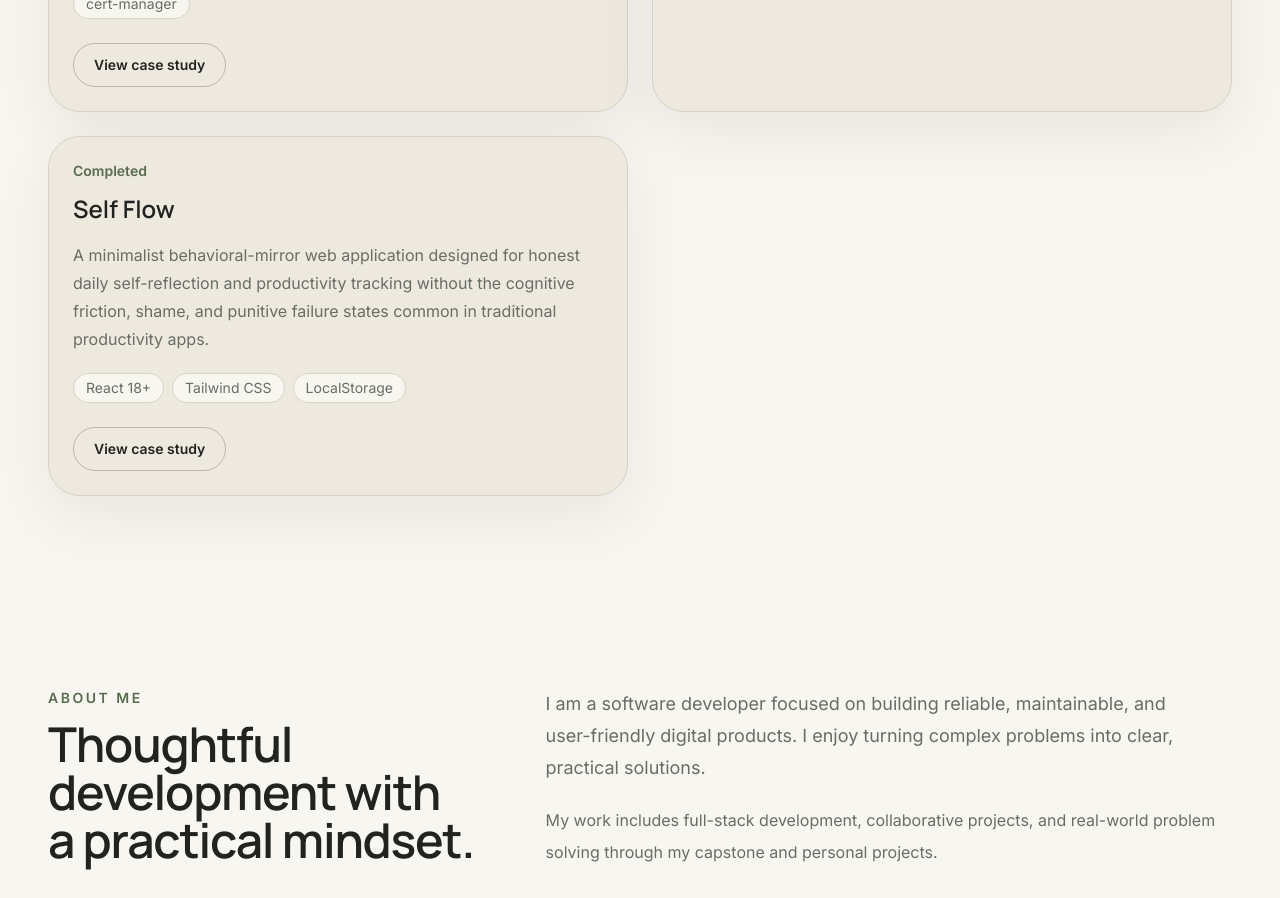
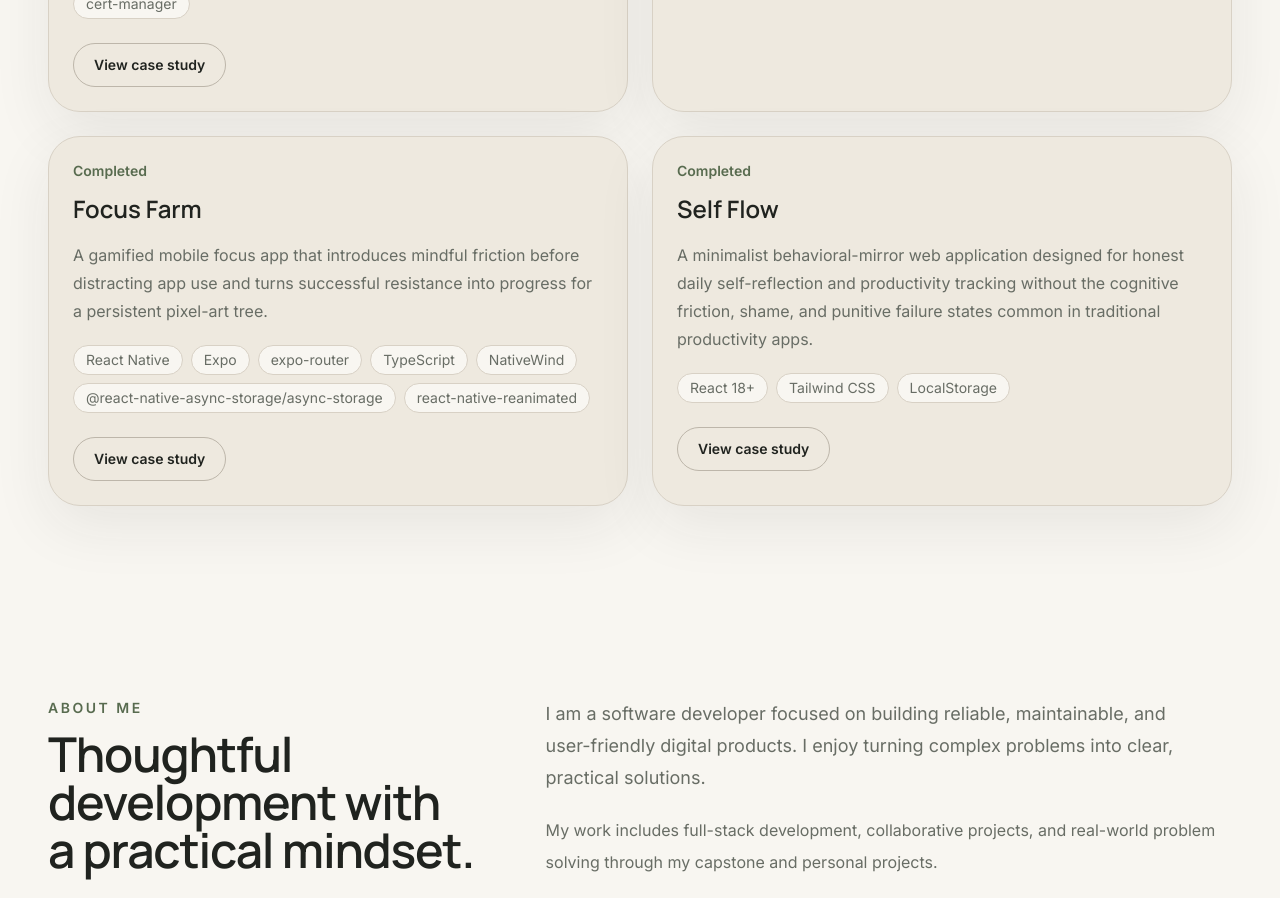
Before and after one commit to shivangthakur17/shivang-portfolio, a Next.js app: page / in a window 1280 px wide. Shown: the part 1560-2458 px from the top of the page. Built offline with nearby package versions, Linux system fonts and the light colour scheme; no server answers.

Commit message:
feat: add Focus Farm project case study

```diff
--- a/src/data/projects.ts
+++ b/src/data/projects.ts
@@ -97,6 +97,54 @@ export const projects: Project[] = [
     ]
   },
   {
+    slug: "focus-farm",
+    title: "Focus Farm",
+    projectType: "Mobile / Gamification / Digital Wellbeing",
+    summary: "A gamified mobile focus app that introduces mindful friction before distracting app use and turns successful resistance into progress for a persistent pixel-art tree.",
+    problem: "Distracting apps can become subconscious habits because access is nearly frictionless.\n\nFocus Farm explores the idea of adding a deliberate pause between impulse and action, using short mindfulness exercises, commitments, and visible game progress to encourage more intentional device use.",
+    description: "A React Native mobile application combining focus interventions, app-selection controls, timers, sleep-related streak mechanics, local persistence, and a pixel-art growth system.",
+    role: "Sole Developer and App Architect",
+    technologies: [
+      "React Native",
+      "Expo",
+      "expo-router",
+      "TypeScript",
+      "NativeWind",
+      "@react-native-async-storage/async-storage",
+      "react-native-reanimated"
+    ],
+    responsibilities: [
+      "designed the app architecture from scratch",
+      "structured the step-by-step implementation plan",
+      "designed the mobile UI layout",
+      "defined and enforced shared color/design tokens",
+      "implemented the gamification logic",
+      "implemented persistent farm/tree state",
+      "implemented focus/intervention flows",
+      "implemented app selection/blocklist UI",
+      "implemented commitment timer flows",
+      "directed and implemented a major visual refactor from a 16-tile SVG-based farm grid to a layered single-tree sprite system",
+      "preserved existing gamification/state logic through the visual architecture refactor"
+    ],
+    solutions: [
+      "single-tree gamified dashboard with multiple growth stages",
+      "mindfulness intervention flow before temporary access",
+      "breathing exercises and/or MCQ friction prompts",
+      "commitment timers such as 15, 30, or 60 minutes",
+      "blocklist interface for selecting restricted apps",
+      "sleep streak tracking tied to farm/tree progress",
+      "persistent local state (Intervention or blocking workflow rather than system-wide enforcement)"
+    ],
+    challenges: [
+      "The major technical/design challenge was replacing the original 16-tile SVG/math-based farm visualization with a layered pixel-art tree sprite system without breaking the existing gamification logic or TypeScript build."
+    ],
+    lessons: [
+      "Separating visual representation from game state made it possible to completely replace the rendering system without rewriting the underlying progression logic."
+    ],
+    status: "completed",
+    featured: true
+  },
+  {
     slug: "self-flow",
     title: "Self Flow",
     projectType: "Behavioral UX / Productivity / Frontend Architecture",
```
